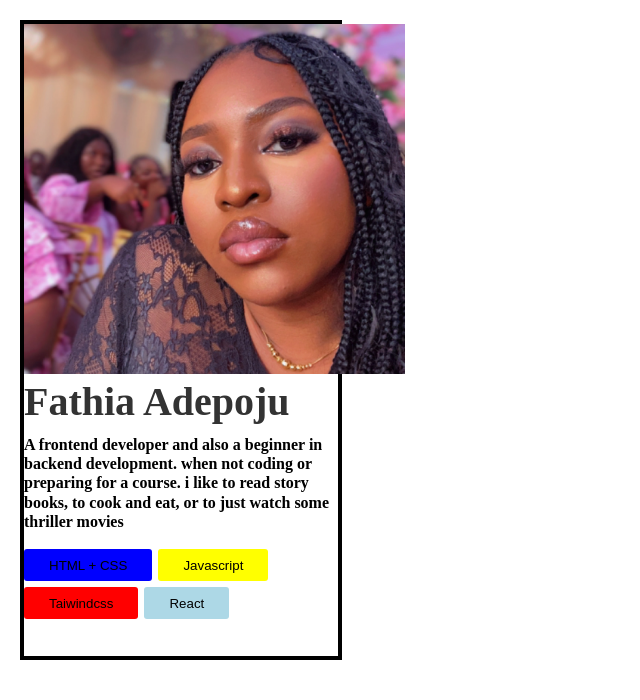
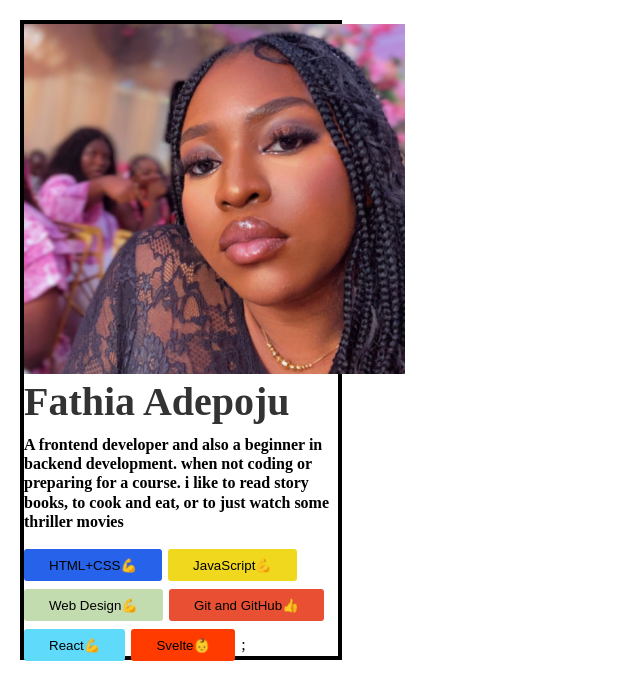
Before and after one commit to Adepoju044/my-Profile, a React (Create React App) app: page / in a window 1280 px wide. Shown: the top 700 px of the page, without its empty margins (0-640 px from the left). Built offline with nearby package versions, Linux system fonts and the light colour scheme.

Commit message:
Added a new react component and some emojis to my code

```diff
--- a/src/index.js
+++ b/src/index.js
@@ -2,6 +2,39 @@ import React from "react";
 import ReactDOM from "react-dom/client";
 import "./index.css";
 import reportWebVitals from "./reportWebVitals";
+
+const skills = [
+  {
+    skill: "HTML+CSS",
+    level: "advanced",
+    color: "#2662EA",
+  },
+  {
+    skill: "JavaScript",
+    level: "advanced",
+    color: "#EFD81D",
+  },
+  {
+    skill: "Web Design",
+    level: "advanced",
+    color: "#C3DCAF",
+  },
+  {
+    skill: "Git and GitHub",
+    level: "intermediate",
+    color: "#E84F33",
+  },
+  {
+    skill: "React",
+    level: "advanced",
+    color: "#60DAFB",
+  },
+  {
+    skill: "Svelte",
+    level: "beginner",
+    color: "#FF3B00",
+  },
+];
 
 function App() {
   return (
@@ -28,17 +61,29 @@ function Main() {
         not coding or preparing for a course. i like to read story books, to
         cook and eat, or to just watch some thriller movies
       </p>
-      <Button name="HTML + CSS" styles="button-1" />
-      <Button name="Javascript" styles="button-2" />
-      <Button name="Taiwindcss" styles="button-3" />
-      <Button name="React" styles="button-4" />
+      <Skill />
     </div>
   );
 }
-function Button(props) {
+function Skill() {
+  return (
+    <div>
+      {skills.map((skill) => (
+        <Button button={skill} />
+      ))}
+      ;
+    </div>
+  );
+}
+function Button({ button }) {
   return (
     <span className="button">
-      <button className={props.styles}>{props.name}</button>
+      <button className="button-1" style={{ backgroundColor: button.color }}>
+        {button.skill}
+        {button.level === "beginner" ? "👶" : ""}
+        {button.level === "intermediate" ? "👍" : ""}
+        {button.level === "advanced" ? "💪" : null}
+      </button>
     </span>
   );
 }
```
